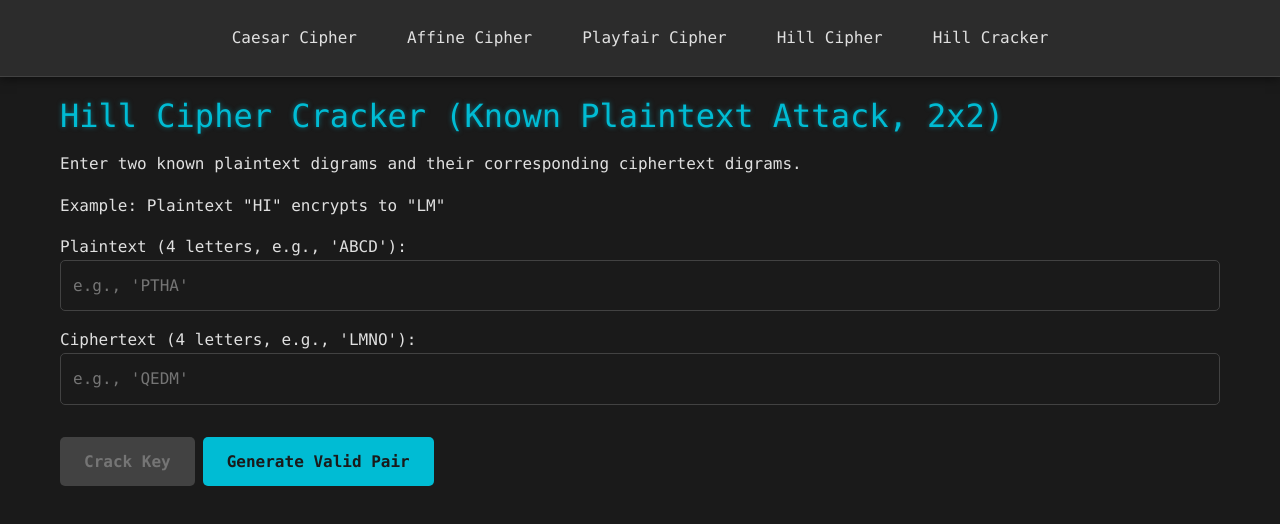
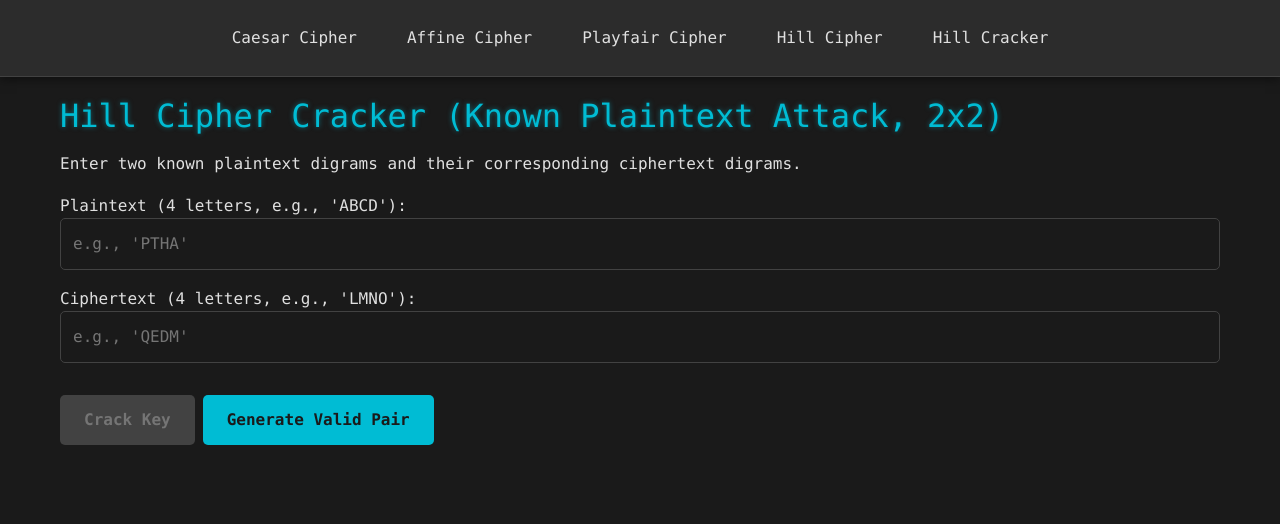
Before and after one commit to s-rifat/Encryption-Decryption-Tool, an Angular app in the folder encrypt-decrypt-tool/: page /hill-cracker in a window 1280 px wide. Shown: the top 524 px of the page. Built offline with nearby package versions, Linux system fonts and the light colour scheme.

Commit message:
Update hill cracker.

```diff
--- a/encrypt-decrypt-tool/src/app/hill-cracker/hill-cracker.component.html
+++ b/encrypt-decrypt-tool/src/app/hill-cracker/hill-cracker.component.html
@@ -2,7 +2,6 @@
   <h2>Hill Cipher Cracker (Known Plaintext Attack, 2x2)</h2>
 
   <p>Enter two known plaintext digrams and their corresponding ciphertext digrams.</p>
-  <p>Example: Plaintext "HI" encrypts to "LM"</p>
 
   <div class="input-section">
     <div>
```
